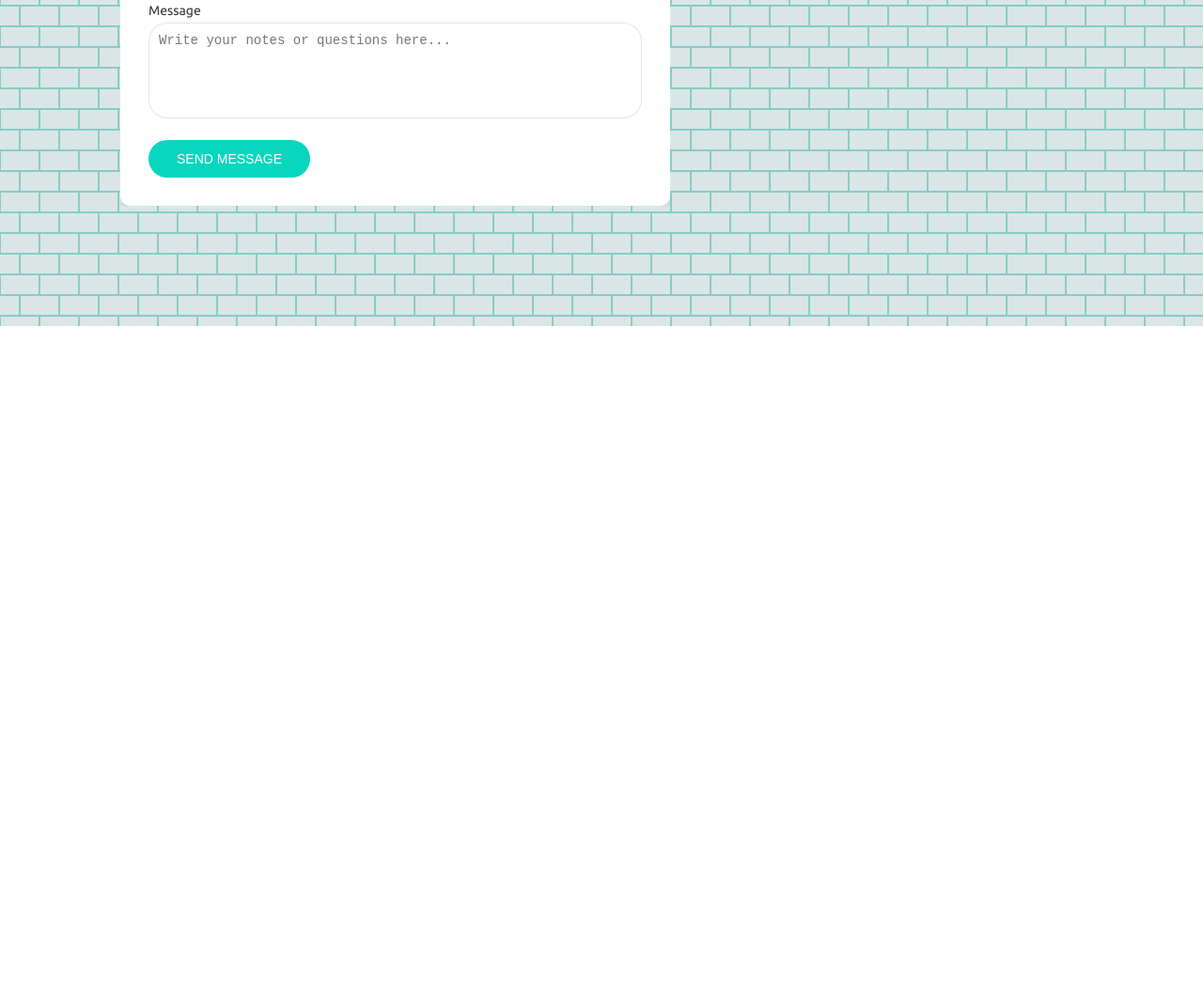
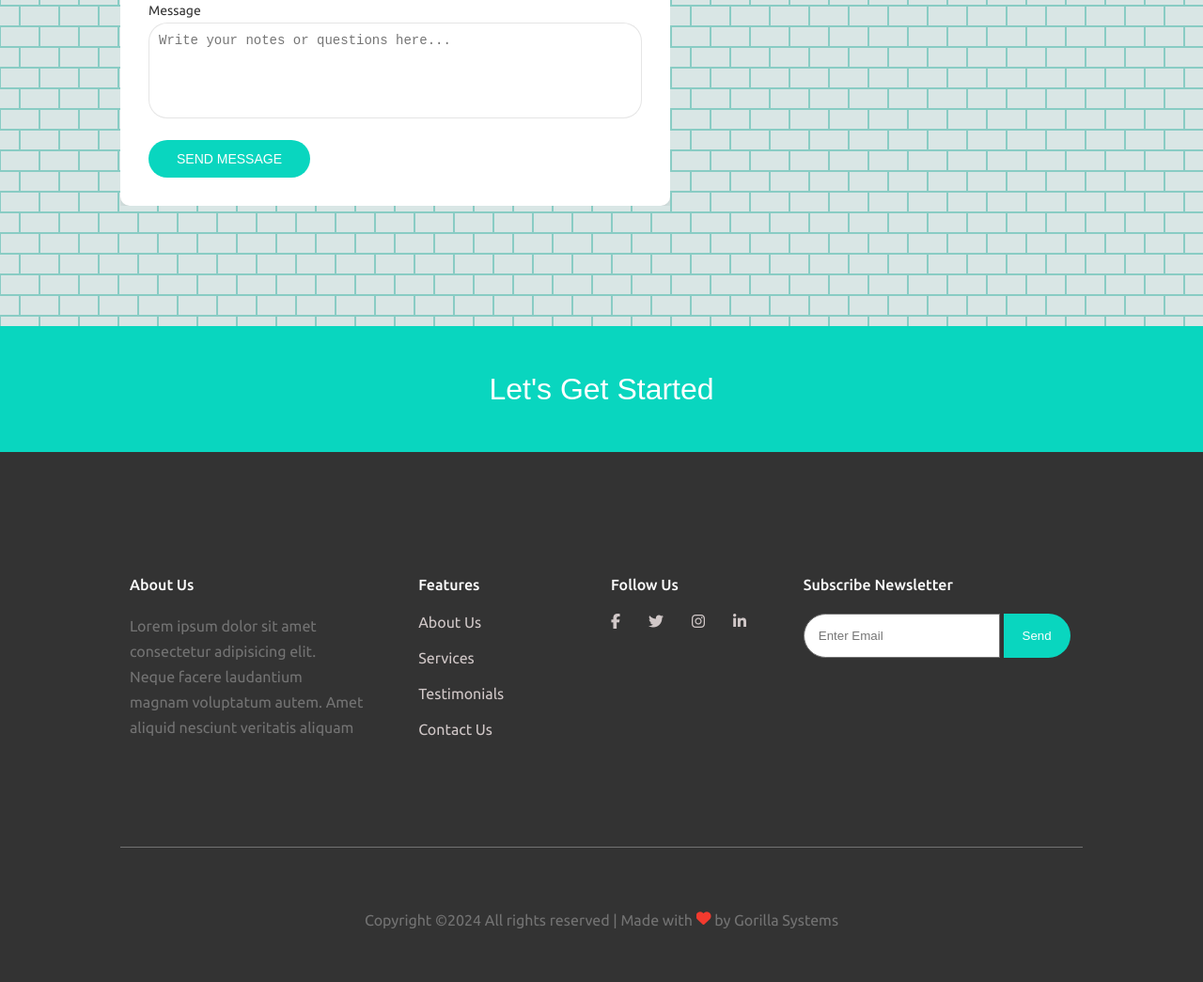
Before and after one commit to gorillagh/ob-lab, a plain HTML site: page index.html in a window 1280 px wide. Shown: the part 5604-6649 px from the top of the page at 94% size. Before the commit the page ends 5951 px from the top, so only its background shows below. Drawn offline with Linux system fonts and the light colour scheme.

Commit message:
Start footer

```diff
--- a/assests/css/styles.css
+++ b/assests/css/styles.css
@@ -3,6 +3,9 @@
   padding: 0;
   box-sizing: border-box;
   overflow-x: hidden;
+}
+a {
+  text-decoration: none;
 }
 
 body {
@@ -675,3 +678,129 @@ textarea {
     text-align: center;
   }
 }
+
+/* ------------------Call to Action----------------------- */
+.cta-button {
+  padding: 3rem 0;
+  text-align: center;
+  width: 100%;
+  background-color: #09d6bf;
+  font-size: 32px;
+  font-weight: 500;
+  line-height: 38.4px;
+  color: rgb(255, 255, 255);
+  cursor: pointer;
+  border: none;
+}
+.cta-button:hover {
+  background-color: #06a38c;
+}
+
+/* -----------------Footer------------------------ */
+footer {
+  padding: 5rem 0 2rem 0;
+  background-color: #333333;
+  color: white;
+}
+footer container {
+  display: flex;
+  flex-direction: column;
+  justify-content: center;
+}
+.footer-grid {
+  display: grid;
+  grid-template-columns: 1.5fr 1fr 1fr 1.5fr;
+  padding: 2rem 0;
+  margin-bottom: 5rem;
+}
+.footer-grid-item {
+  display: flex;
+  flex-direction: column;
+  row-gap: 20px;
+  padding: 0px 10px;
+  text-align: left;
+}
+.footer-about {
+  padding-right: 3rem;
+}
+.footer-grid-item h5 {
+  font-size: 16px;
+  font-weight: 500;
+  line-height: 19.2px;
+  color: rgb(255, 255, 255);
+}
+.footer-grid-item p {
+  font-size: 16px;
+  font-weight: 400;
+  line-height: 27.2px;
+  color: rgb(115, 115, 115);
+}
+.footer-grid-item a {
+  font-size: 16px;
+  font-weight: 400;
+  /* line-height: 27.2px; */
+  color: rgb(209, 200, 200);
+}
+.footer-links {
+  display: flex;
+  flex-direction: column;
+  gap: 20px;
+}
+
+.footer-grid-item a:hover {
+  color: rgb(255, 255, 255);
+}
+
+.footer-grid-item i {
+}
+.footer-socials {
+  display: flex;
+  column-gap: 30px;
+}
+.footer-grid-item input {
+  border: 1px solid rgb(115, 115, 115);
+  margin: 0;
+  padding: 15px 15px;
+
+  border-top-left-radius: 30px;
+  border-bottom-left-radius: 30px;
+}
+.news-letter-input {
+  border-radius: 20px;
+
+  display: flex;
+}
+.footer-grid-item input:focus {
+  border: none;
+}
+.news-letter-btn {
+  height: 100%;
+  border: none;
+  border-top-right-radius: 30px;
+  border-bottom-right-radius: 30px;
+  padding: 0 20px;
+  background-color: #09d6bf;
+  cursor: pointer;
+  color: white;
+}
+.news-letter-btn:hover {
+  background-color: #06a38c;
+}
+.copyright {
+  border-top: 1px solid #333333;
+  padding-top: 4rem;
+  display: flex;
+  flex-direction: column;
+  justify-content: center;
+  align-items: center;
+  border-top: 1px solid rgb(115, 115, 115);
+}
+.copyright p {
+  font-size: 16px;
+  font-weight: 400;
+  line-height: 27.2px;
+  color: rgb(115, 115, 115);
+}
+.copyright i {
+  color: #f23a2e;
+}
--- a/index.html
+++ b/index.html
@@ -211,7 +211,6 @@
         </div>
       </div>
     </section>
-
 
     <!-- testimonials -->
     <section id="testimonials-section"></section>
@@ -490,8 +489,57 @@
       </div>
     </section>
 
+    <!-- --------------Call to Action------------------- -->
+    <section class="cta">
+      <button class="cta-button">Let's Get Started</button>
+    </section>
 
-<!--    ------- contact us--------- -->
+    <!--    ------- Footer--------- -->
+    <footer>
+      <div class="container">
+        <div class="footer-grid">
+          <div class="footer-grid-item footer-about">
+            <h5>About Us</h5>
+            <p>
+              Lorem ipsum dolor sit amet consectetur adipisicing elit. Neque
+              facere laudantium magnam voluptatum autem. Amet aliquid nesciunt
+              veritatis aliquam
+            </p>
+          </div>
+          <div class="footer-grid-item footer-features">
+            <h5>Features</h5>
+            <div class="footer-links">
+              <a href="/">About Us</a>
+              <a href="/">Services</a>
+              <a href="/">Testimonials</a>
+              <a href="/">Contact Us</a>
+            </div>
+          </div>
+          <div class="footer-grid-item">
+            <h5>Follow Us</h5>
+            <div class="footer-socials">
+              <a href="/"><i class="fa-brands fa-facebook-f"></i></a>
+              <a href="/"><i class="fa-brands fa-twitter"></i></a>
+              <a href="/"><i class="fa-brands fa-instagram"></i></a>
+              <a href="/"><i class="fa-brands fa-linkedin-in"></i></a>
+            </div>
+          </div>
+          <div class="footer-grid-item news-letter">
+            <h5>Subscribe Newsletter</h5>
+            <div class="newsletter-input">
+              <input type="email" name="" id="" placeholder="Enter Email" />
+              <button class="news-letter-btn">Send</button>
+            </div>
+          </div>
+        </div>
+        <div class="copyright">
+          <p>
+            Copyright ©2024 All rights reserved | Made with
+            <i class="fa-solid fa-heart"></i> by Gorilla Systems
+          </p>
+        </div>
+      </div>
+    </footer>
 
     <script
       src="https://kit.fontawesome.com/0c1da23a5d.js"
@@ -505,6 +553,5 @@
           document.querySelector(".nav-links").classList.toggle("active");
         });
     </script>
-
   </body>
 </html>
```
